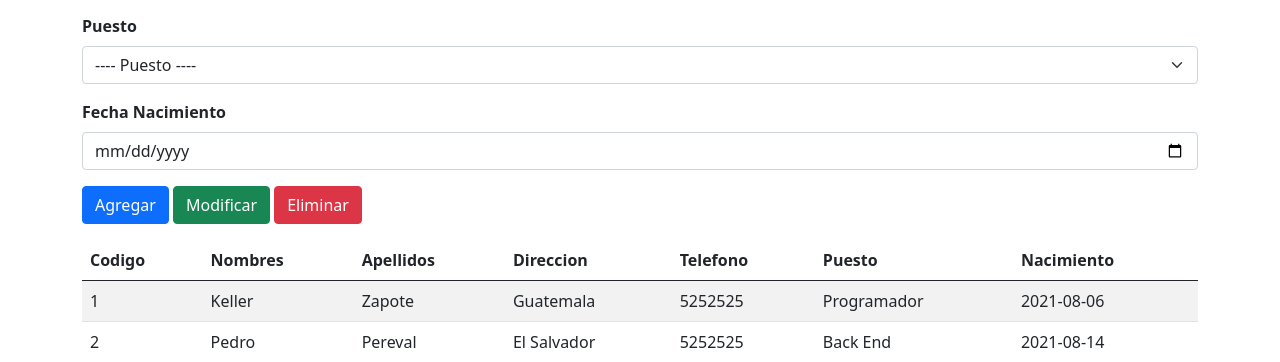
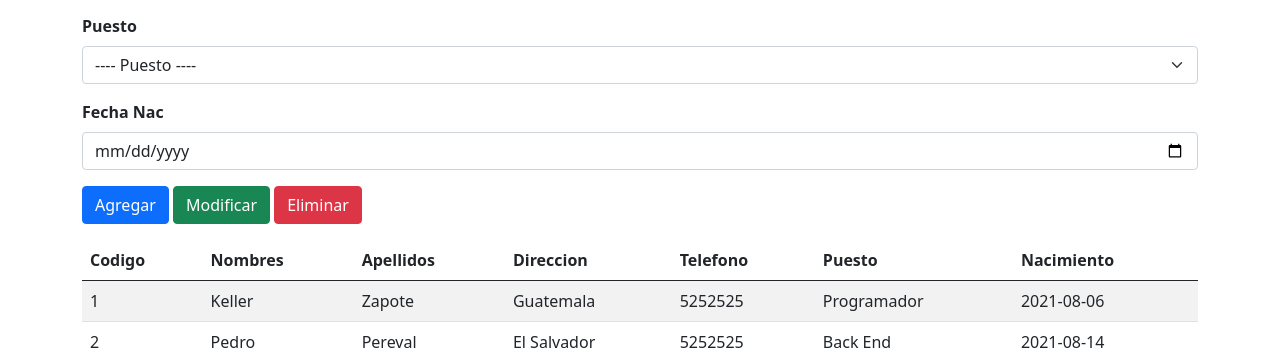
Before and after one commit to epmumg/CrudPhp, a PHP site: page / in a window 1280 px wide. Shown: the part 558-920 px from the top of the page. Run offline with PHP 8.4, Linux system fonts and the light colour scheme; data comes from the database, SQL or seed files in the repository.

Commit message:
Update index.php

```diff
--- a/index.php
+++ b/index.php
@@ -1,7 +1,7 @@
 <!doctype html>
 <html lang="en">
   <head>
-    <title>Empleados</title>
+    <title>Empleados DesWeb Php</title>
     <!-- Required meta tags -->
     <meta charset="utf-8">
     <meta name="viewport" content="width=device-width, initial-scale=1, shrink-to-fit=no">
@@ -59,7 +59,7 @@
                 </select>
               </div>
               <div class="mb-3">
-                <label for="lbl_fn" class="form-label"><b>Fecha Nacimiento</b></label>
+                <label for="lbl_fn" class="form-label"><b>Fecha Nac</b></label>
                 <input type="date" name="txt_fn" id="txt_fn" class="form-control" placeholder="aaaa-mm-dd" required>
               </div>
               <div class="mb-3">
```
